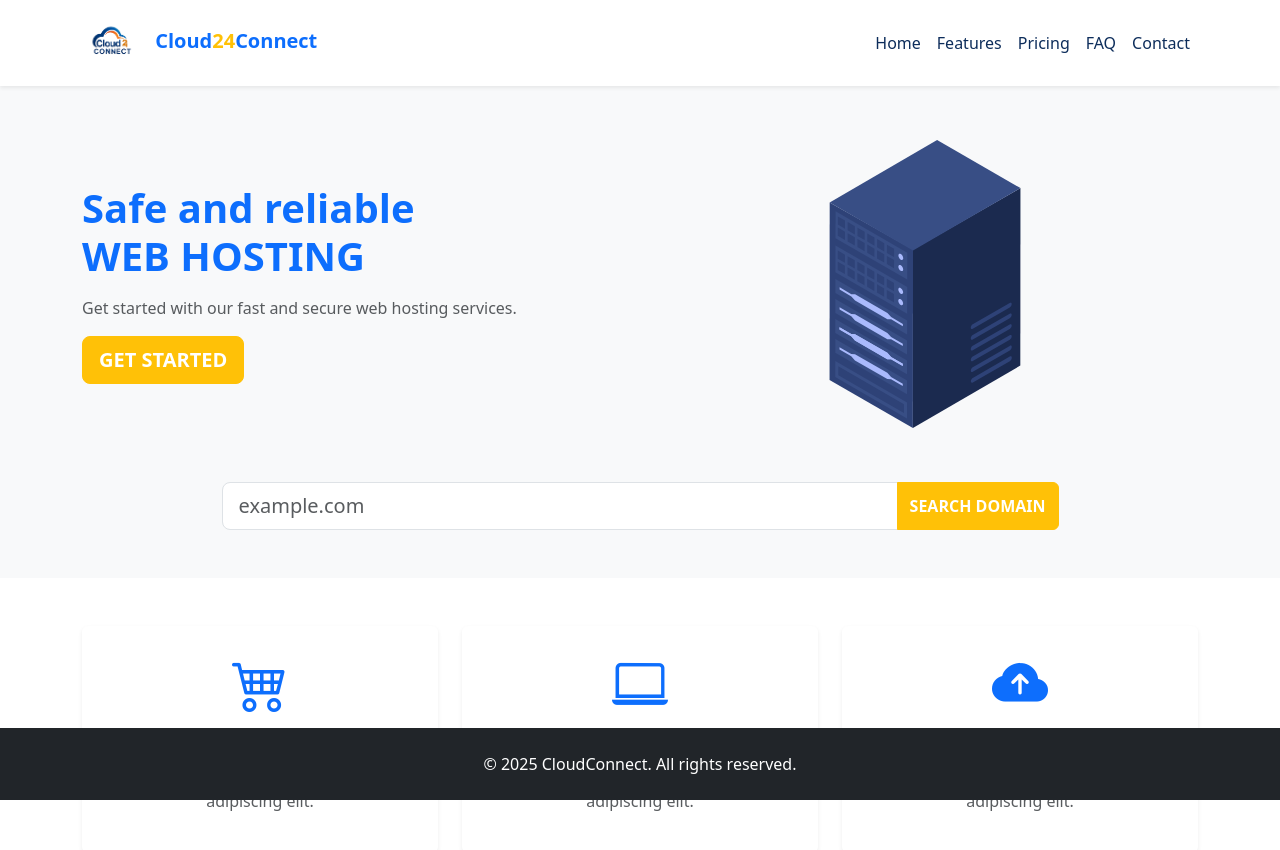
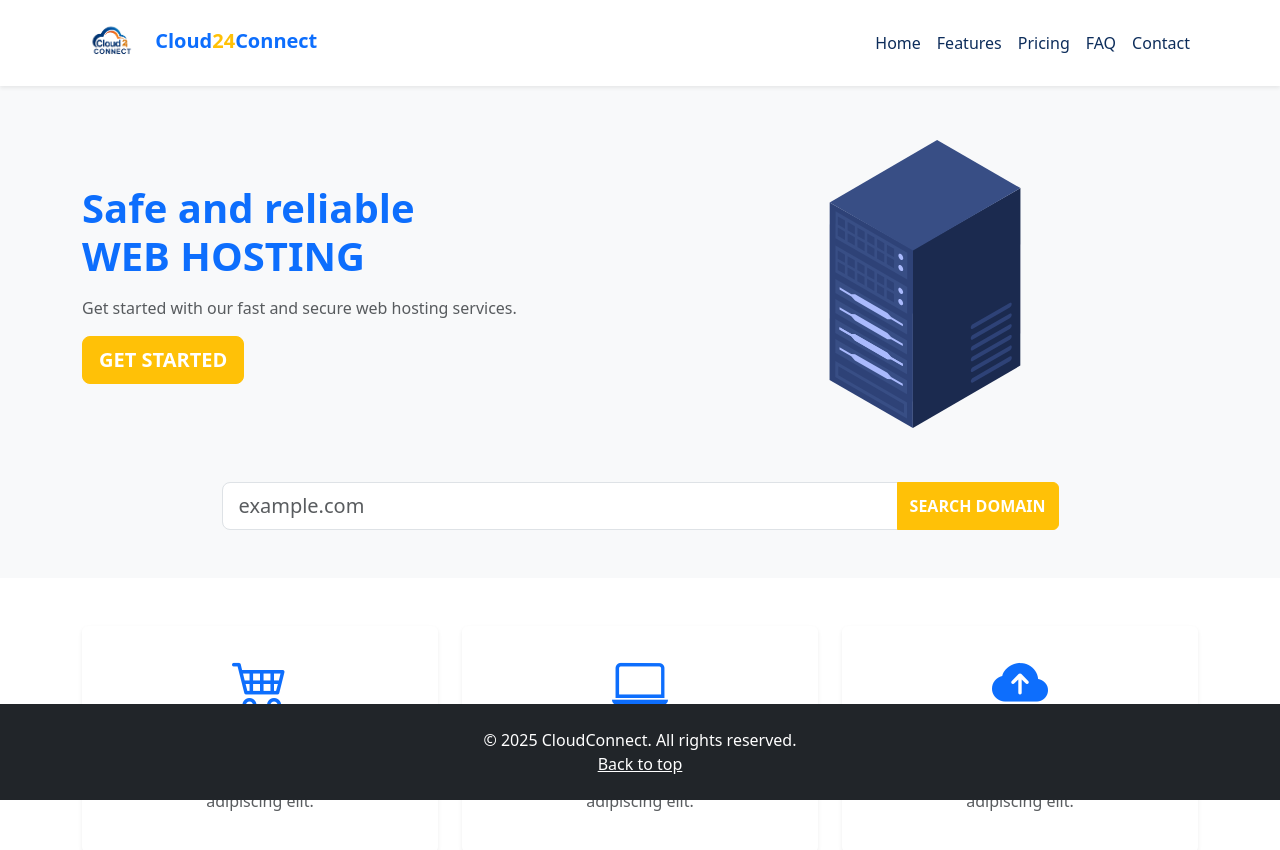
Before and after one commit to Moetaz-Maamouri/cloudconnect-angular, an Angular app: page / in a window 1280 px wide. Shown: the top 850 px of the page. Built offline with nearby package versions, Linux system fonts and the light colour scheme.

Commit message:
Update footer.html
lien footer

```diff
--- a/src/app/components/footer/footer.html
+++ b/src/app/components/footer/footer.html
@@ -1,5 +1,6 @@
 <footer class="py-4 bg-dark text-white text-center">
   <div class="container">
     <p class="mb-0">© 2025 CloudConnect. All rights reserved.</p>
+    <a href="/" class="text-white">Back to top</a>
   </div>
 </footer>
```
